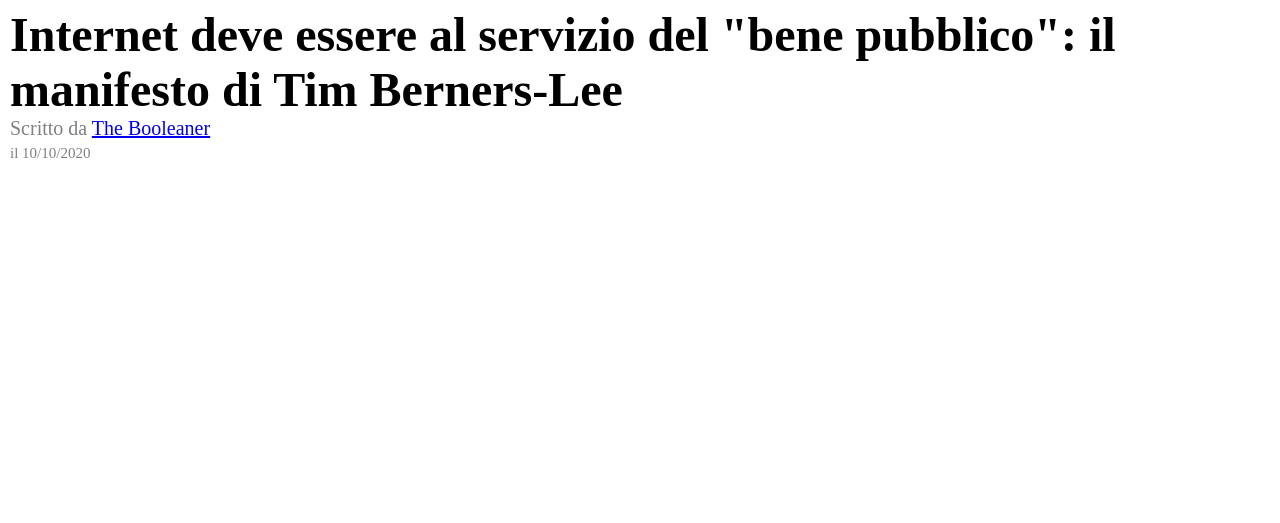
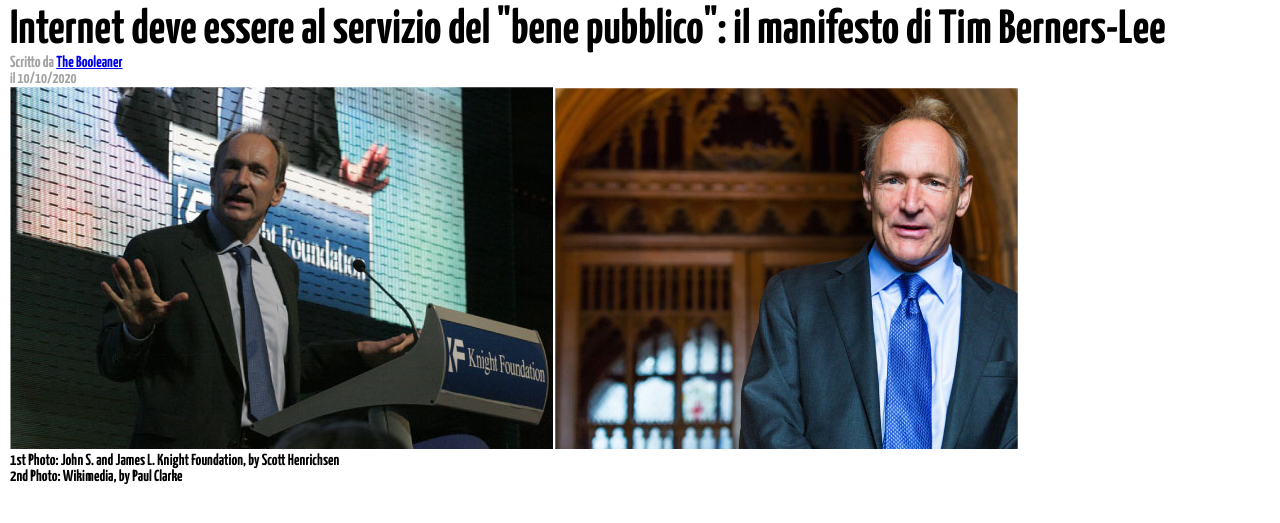
Before and after one commit to cif95/html-css-booleaner, a plain HTML site: page index.html in a window 1280 px wide. Shown: the part 163-686 px from the top of the page. Drawn offline with Linux system fonts and the light colour scheme; a web font is replaced by a local one.

Commit message:
added photos

```diff
--- a/css/style.css
+++ b/css/style.css
@@ -1,13 +1,13 @@
-/* font-family: 'Licorice', cursive;
-font-family: 'Merriweather', serif;
-font-family: 'Noto Sans', sans-serif;
-font-family: 'Source Sans Pro', sans-serif;
-font-family: 'Yanone Kaffeesatz', sans-serif; */
-
 *{
 	margin:0;
 	padding:0;
 	box-sizing: border-box;
+	font-family: 'Licorice', cursive;
+   font-family: 'Merriweather', serif;
+   font-family: 'Noto Sans', sans-serif;
+   font-family: 'Source Sans Pro', sans-serif;
+   font-family: 'Yanone Kaffeesatz', sans-serif;
+
 }
 
 main{
@@ -20,14 +20,17 @@
 }
 
 
-header p{
+header + p{
 	font-size: 20px;
-	color:grey;
 }
+
 
 header span{
 	font-size:15px;
-	color:grey;
+}
+
+.greytext{
+	color:rgb(163, 163, 163);
 }
 
 #patternbg{
--- a/index.html
+++ b/index.html
@@ -21,10 +21,25 @@
 			<header>
 				<h1>Internet deve essere al servizio del "bene pubblico": il manifesto di Tim Berners-Lee
 				</h1>
-				<p>
+				<p class="greytext">
 					Scritto da <a href="http://">The Booleaner</a>
 					<br><span>il 10/10/2020</span>
 				</p>
+
+				<figure>
+					<img src="img/tim-1.jpg" alt="Tim Berners Lee 1">
+					<img src="img/tim-2.jpg" alt="Tim Berners Lee 2">
+					<figcaption>
+					<p>1st Photo: John S. and James L. Knight Foundation, by Scott Henrichsen
+						<br>
+						2nd Photo: Wikimedia, by Paul Clarke
+					</p>
+					</figcaption>
+					</figure>
+
+
+
+
 			</header>
 			<section>
 
```
